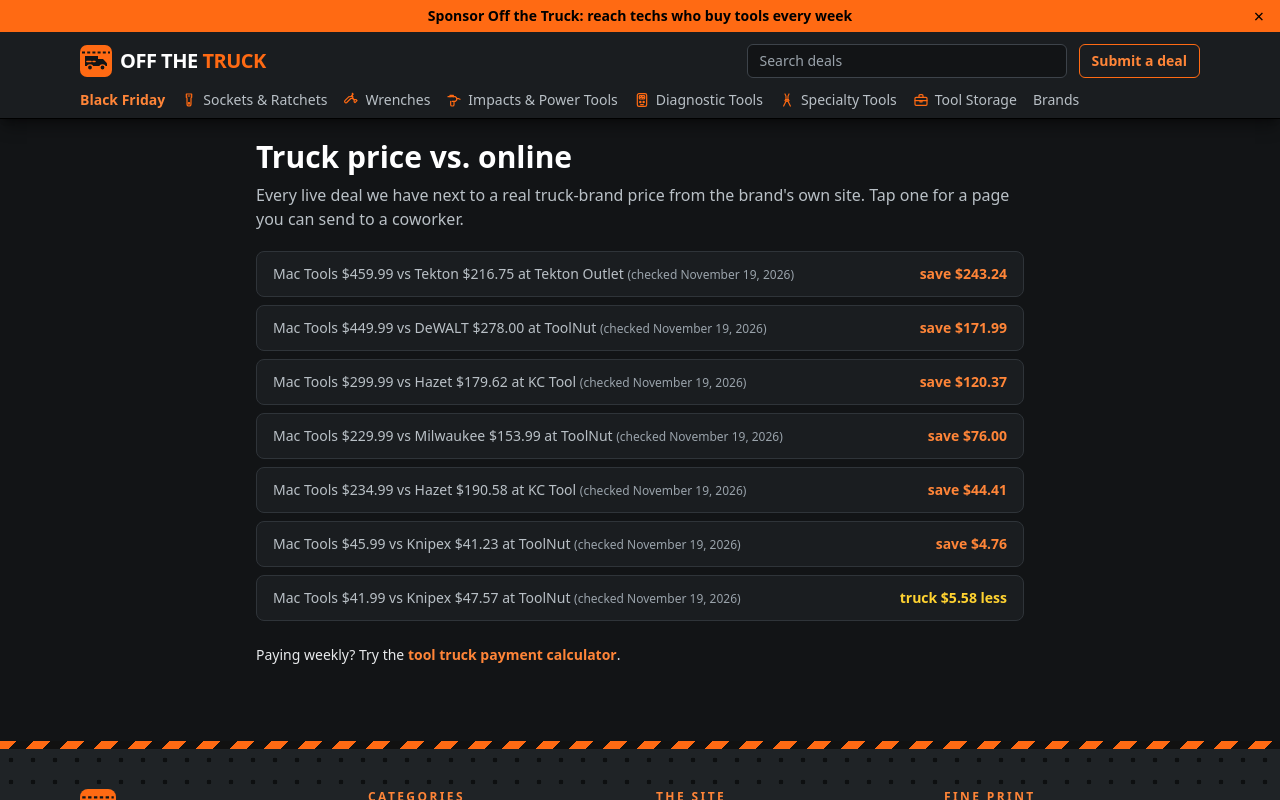
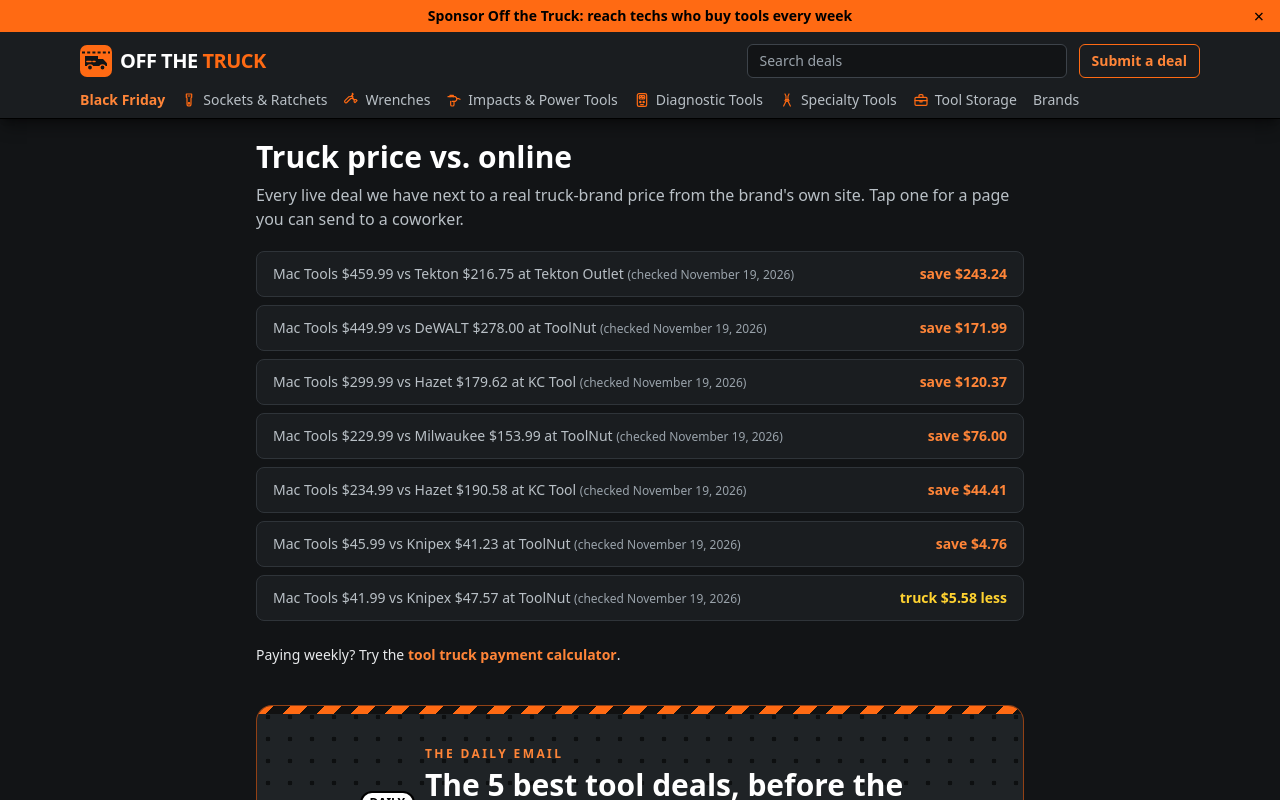
Before and after one commit to jhallenberger84/OffTheTruck, a Next.js app: page /vs in a window 1280 px wide. Shown: the top 800 px of the page. Built offline with nearby package versions, Linux system fonts and the light colour scheme; no server answers; the database is empty.

Commit message:
Test 9: add the daily-email signup block to /brands and /vs (sources brands, vs-index); both pages had no signup (revert: git revert this)

```diff
--- a/app/brands/page.tsx
+++ b/app/brands/page.tsx
@@ -1,6 +1,7 @@
 import Link from "next/link";
 import { brandColor } from "@/lib/brands";
 import { brandsOf, getActiveDeals } from "@/lib/deals";
+import { SignupBlock } from "@/components/SignupBlock";
 
 export const revalidate = 300;
 export const metadata = { title: "Brands", description: "Tool deals by brand: Tekton, GearWrench, Milwaukee, DeWALT, Knipex, Wera, and more.", alternates: { canonical: "/brands" } };
@@ -18,6 +19,7 @@ export default async function Brands() {
           </Link>
         ))}
       </div>
+      <SignupBlock source="brands" />
     </>
   );
 }
--- a/app/vs/page.tsx
+++ b/app/vs/page.tsx
@@ -2,6 +2,7 @@ import type { Metadata } from "next";
 import Link from "next/link";
 import { getTruckPairs } from "@/lib/pairs";
 import { fmtDate } from "@/lib/facts";
+import { SignupBlock } from "@/components/SignupBlock";
 
 export const revalidate = 300;
 export const metadata: Metadata = {
@@ -29,6 +30,7 @@ export default async function VsIndex() {
         ))}
       </ul>
       <p className="mt-6 text-sm">Paying weekly? Try the <Link className="font-semibold text-safety-400 hover:underline" href="/tool-truck-payment-calculator">tool truck payment calculator</Link>.</p>
+      <SignupBlock source="vs-index" />
     </article>
   );
 }
```
